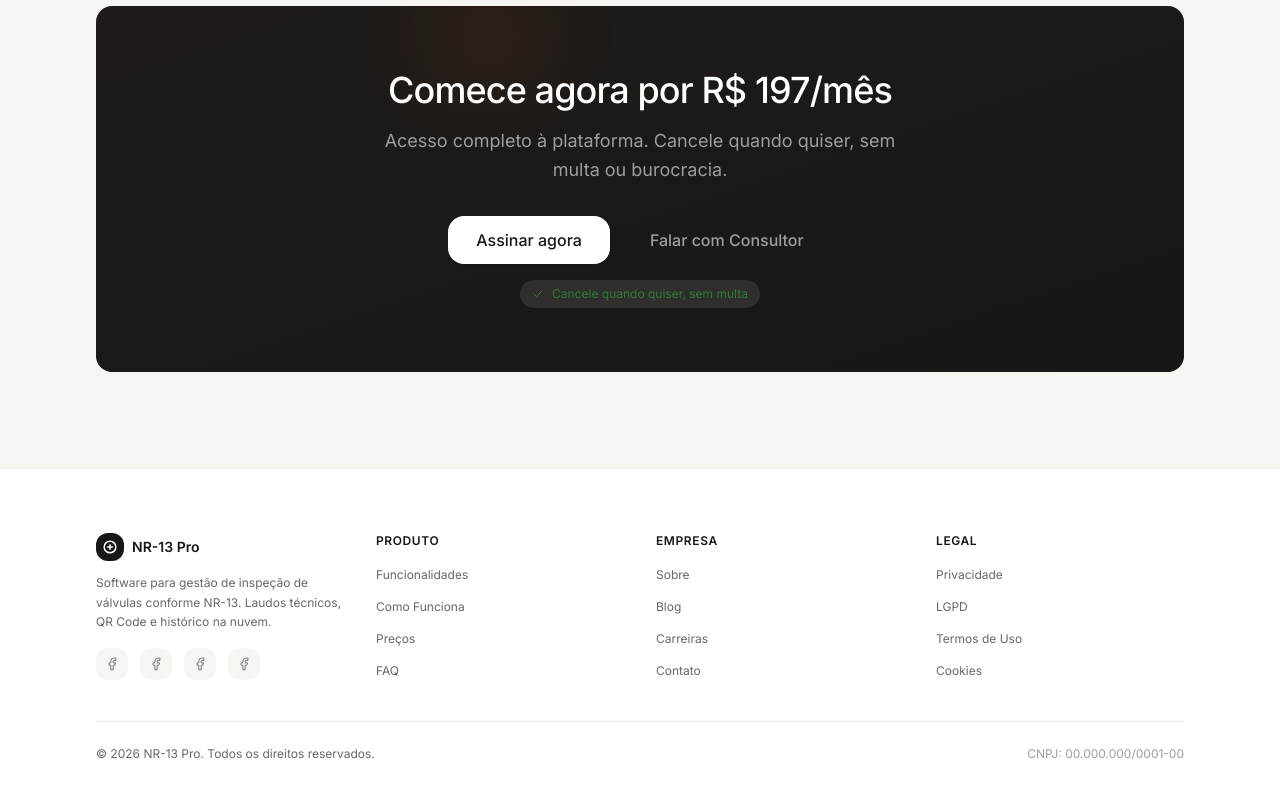
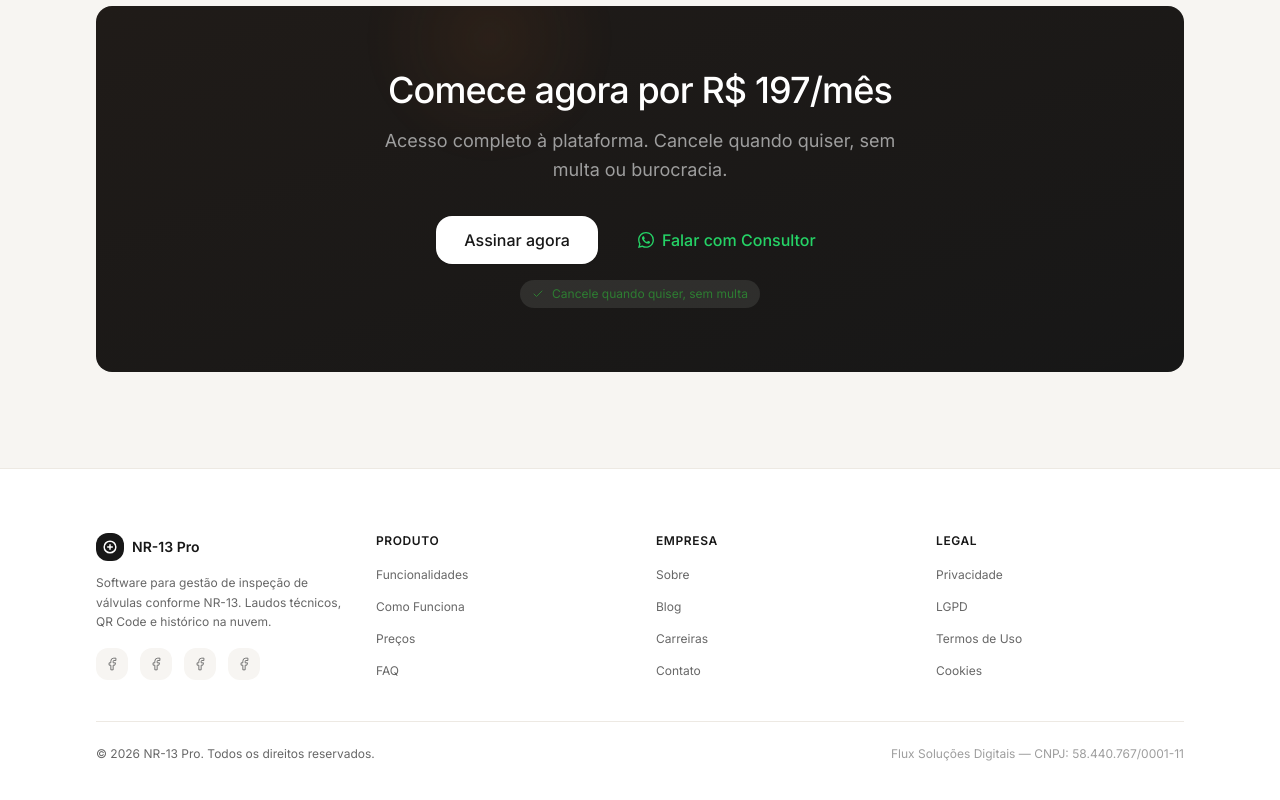
Before and after one commit to fluxsdigital/nr13pro, a Next.js app: page /vendas in a window 1280 px wide. Shown: the part 6905-7705 px from the top of the page. Built offline with nearby package versions, Linux system fonts and the light colour scheme.

Commit message:
feat: WhatsApp consultor link + CNPJ Flux Soluções Digitais no footer

```diff
--- a/src/components/sections/cta.tsx
+++ b/src/components/sections/cta.tsx
@@ -48,9 +48,14 @@
                 Assinar agora
               </a>
               <a
-                href="mailto:contato@nr13pro.com.br"
-                className="inline-flex items-center justify-center gap-2 rounded-xl font-medium transition-all duration-200 cursor-pointer px-7 py-3 text-base text-[#9E9E9E] hover:text-white hover:bg-white/10"
+                href="https://wa.me/5547974002478"
+                target="_blank"
+                rel="noopener noreferrer"
+                className="inline-flex items-center justify-center gap-2 rounded-xl font-medium transition-all duration-200 cursor-pointer px-7 py-3 text-base text-[#25D366] hover:text-white hover:bg-[#25D366]"
               >
+                <svg width="16" height="16" viewBox="0 0 24 24" fill="currentColor">
+                  <path d="M17.472 14.382c-.297-.149-1.758-.867-2.03-.967-.273-.099-.471-.148-.67.15-.197.297-.767.966-.94 1.164-.173.199-.347.223-.644.075-.297-.15-1.255-.463-2.39-1.475-.883-.788-1.48-1.761-1.653-2.059-.173-.297-.018-.458.13-.606.134-.133.298-.347.446-.52.149-.174.198-.298.298-.497.099-.198.05-.371-.025-.52-.075-.149-.669-1.612-.916-2.207-.242-.579-.487-.5-.669-.51-.173-.008-.371-.01-.57-.01-.198 0-.52.074-.792.372-.272.297-1.04 1.016-1.04 2.479 0 1.462 1.065 2.875 1.213 3.074.149.198 2.096 3.2 5.077 4.487.709.306 1.262.489 1.694.625.712.227 1.36.195 1.871.118.571-.085 1.758-.719 2.006-1.413.248-.694.248-1.289.173-1.413-.074-.124-.272-.198-.57-.347m-5.421 7.403h-.004a9.87 9.87 0 01-5.031-1.378l-.361-.214-3.741.982.998-3.648-.235-.374a9.86 9.86 0 01-1.51-5.26c.001-5.45 4.436-9.884 9.888-9.884 2.64 0 5.122 1.03 6.988 2.898a9.825 9.825 0 012.893 6.994c-.003 5.45-4.437 9.884-9.885 9.884m8.413-18.297A11.815 11.815 0 0012.05 0C5.495 0 .16 5.335.157 11.892c0 2.096.547 4.142 1.588 5.945L.057 24l6.305-1.654a11.882 11.882 0 005.683 1.448h.005c6.554 0 11.89-5.335 11.893-11.893a11.821 11.821 0 00-3.48-8.413z"/>
+                </svg>
                 Falar com Consultor
               </a>
             </div>
--- a/src/components/sections/footer.tsx
+++ b/src/components/sections/footer.tsx
@@ -78,7 +78,7 @@
             &copy; {new Date().getFullYear()} NR-13 Pro. Todos os direitos reservados.
           </p>
           <p className="text-xs text-[#9E9E9E]">
-            CNPJ: 00.000.000/0001-00
+            Flux Soluções Digitais — CNPJ: 58.440.767/0001-11
           </p>
         </div>
       </Container>
```
